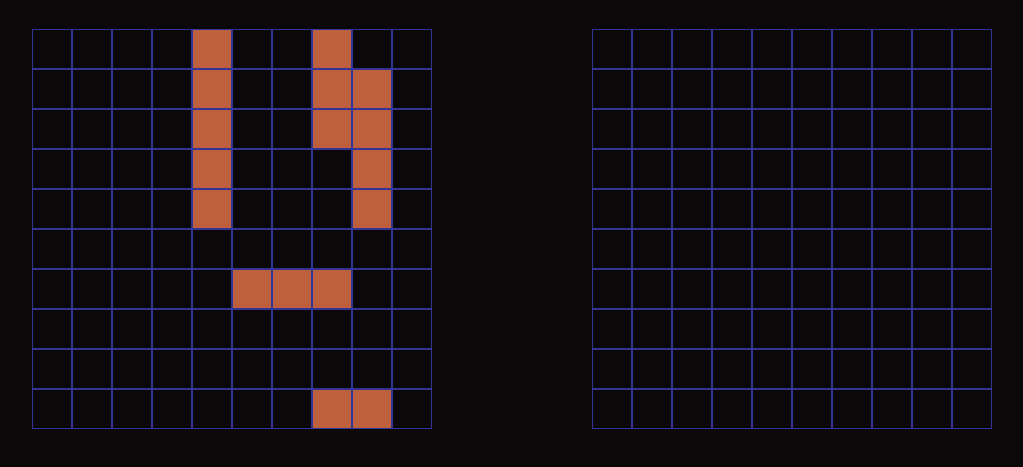
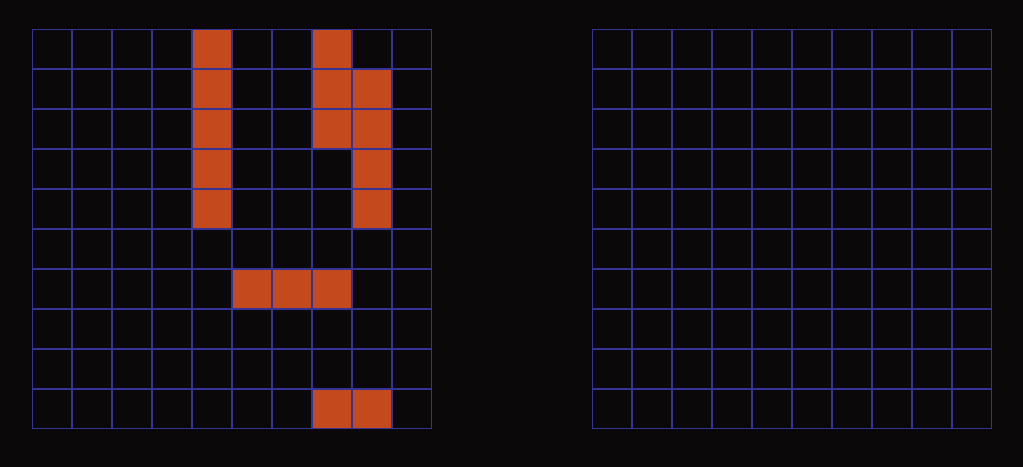
Before and after one commit to Shumaila-sayed/Battleship-Game, a website with bundled scripts: page src/index.html in a window 1280 px wide. Shown: the part 109-576 px from the top of the page, without its empty margins (128-1151 px from the left). Built offline with nearby package versions, Linux system fonts and the light colour scheme.

Commit message:
Change ship style

```diff
--- a/src/modules/controller.js
+++ b/src/modules/controller.js
@@ -28,7 +28,6 @@ export const Game = (() => {
 		} else {
 			return null;
 		}
-
 	}
 
 	function humanGameFlow(x, y) {
@@ -62,7 +61,6 @@ export const Game = (() => {
 			}
 		}
 
-
 	function resetGame() {
 		humanPlayer.gameboard.reset();
 		computerPlayer.gameboard.reset();
--- a/src/styles.css
+++ b/src/styles.css
@@ -81,7 +81,7 @@ h1 {
 }
 
 .player-board .ship {
-    background-color: rgb(190, 96, 62);
+    background-color: rgb(196, 73, 29);
 }
 
 .dialog {
```
